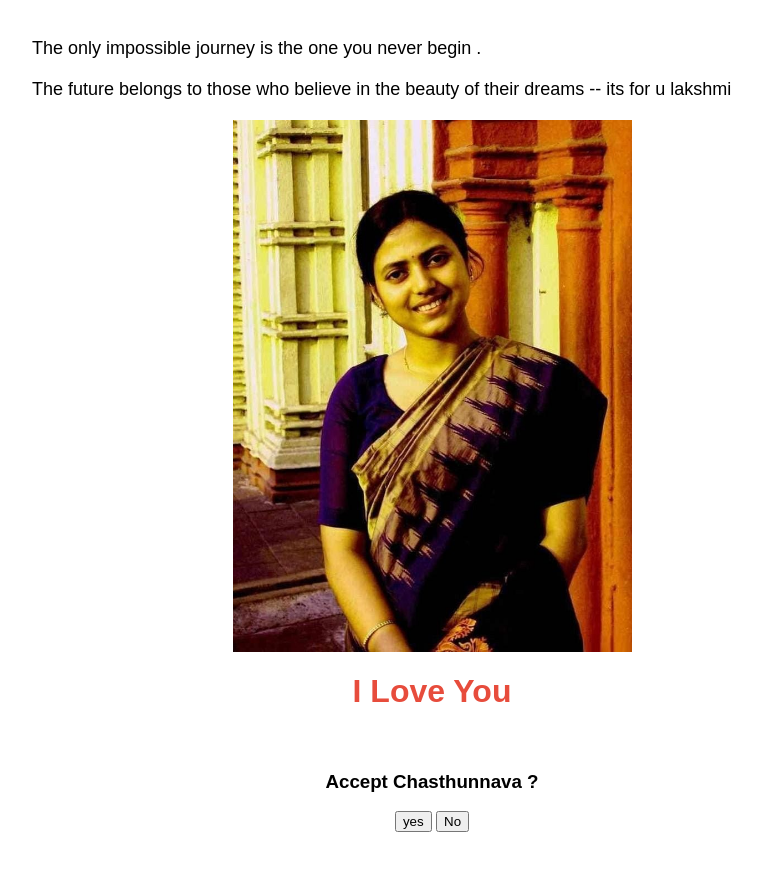
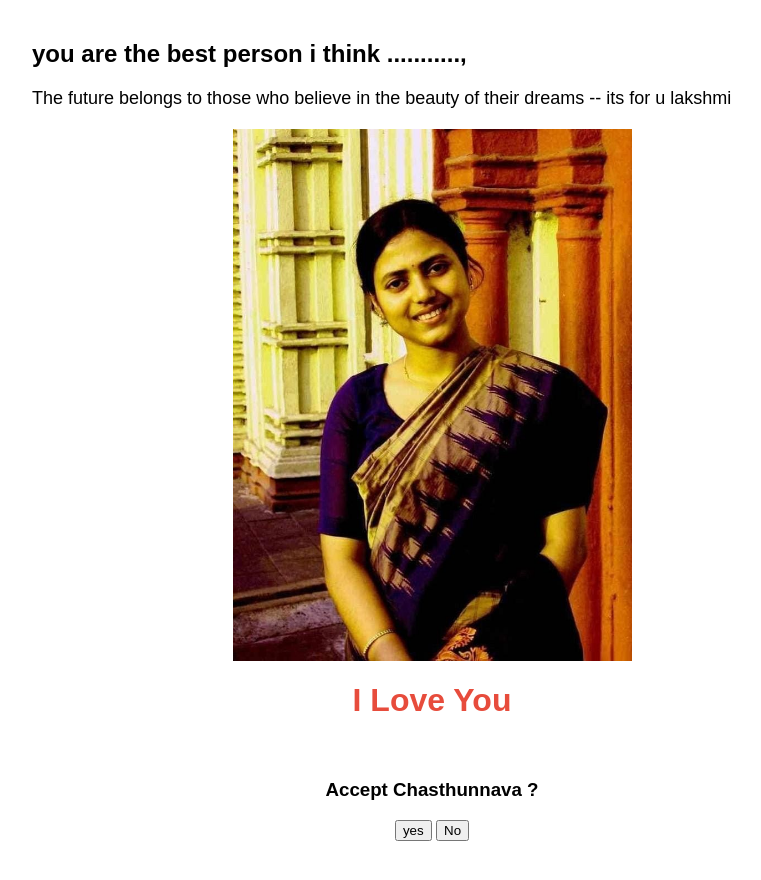
Before and after one commit to lokiLokeshg/proposal, a plain HTML site: page proposal.html in a window 1280 px wide. Shown: the whole page, without its empty margins (208-969 px from the left). Drawn offline with Linux system fonts and the light colour scheme.

Commit message:
Update proposal.html

```diff
--- a/proposal.html
+++ b/proposal.html
@@ -75,7 +75,7 @@
 <body>
   <div class="container">
 
-    <p>The only impossible journey is the one you never begin .</p>
+    <h2>you are the best person i think ...........,</h2>
     <p>The future belongs to those who believe in the beauty of their dreams  -- its for u lakshmi</p>
     <img class="proposal-image" src="WhatsApp Image 2023-06-18 at 22.17.02.jpg" alt="Proposal Image" height="399px" width="399px">
     <h1> I Love You </h1>
```
